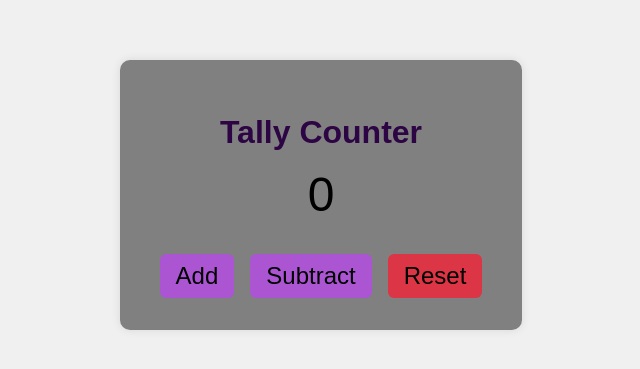
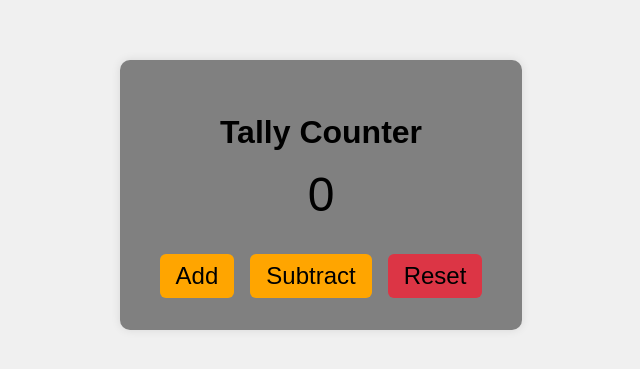
Before and after one commit to PBaloyi449/PORBAL441_WFO2401_GroupA_PortiaBaloyi_DJS05, a plain HTML site: page index.html in a window 1280 px wide. Shown: the part 205-574 px from the top of the page, without its empty margins (319-959 px from the left). Drawn offline with Linux system fonts and the light colour scheme.

Commit message:
Cleaned the code

```diff
--- a/index.js
+++ b/index.js
@@ -51,9 +51,6 @@ const logState = (label, store) => {
   console.log(`${label}:`, store.getState());
 };
 
-// Create a store with the counter reducer
-//const store = createStore(counterReducer);
-
 // Scenario 1: Initial State Verification
 logState('Initial State', store); // Expected output: { count: 0 }
 
--- a/styles.css
+++ b/styles.css
@@ -18,7 +18,7 @@ body {
 
   h1 {
     margin-bottom: 1rem;
-    color: #2d0444;
+    color: black;
   }
 
   .counter {
@@ -39,13 +39,13 @@ body {
     cursor: pointer;
     border: none;
     border-radius: 6px;
-    background: #ab55d3;
+    background: orange;
     color: black;
     transition: background 0.3s;
   }
 
   .btn:hover {
-    background: pink;
+    background: yellow;
     color: white;
   }
 
```
